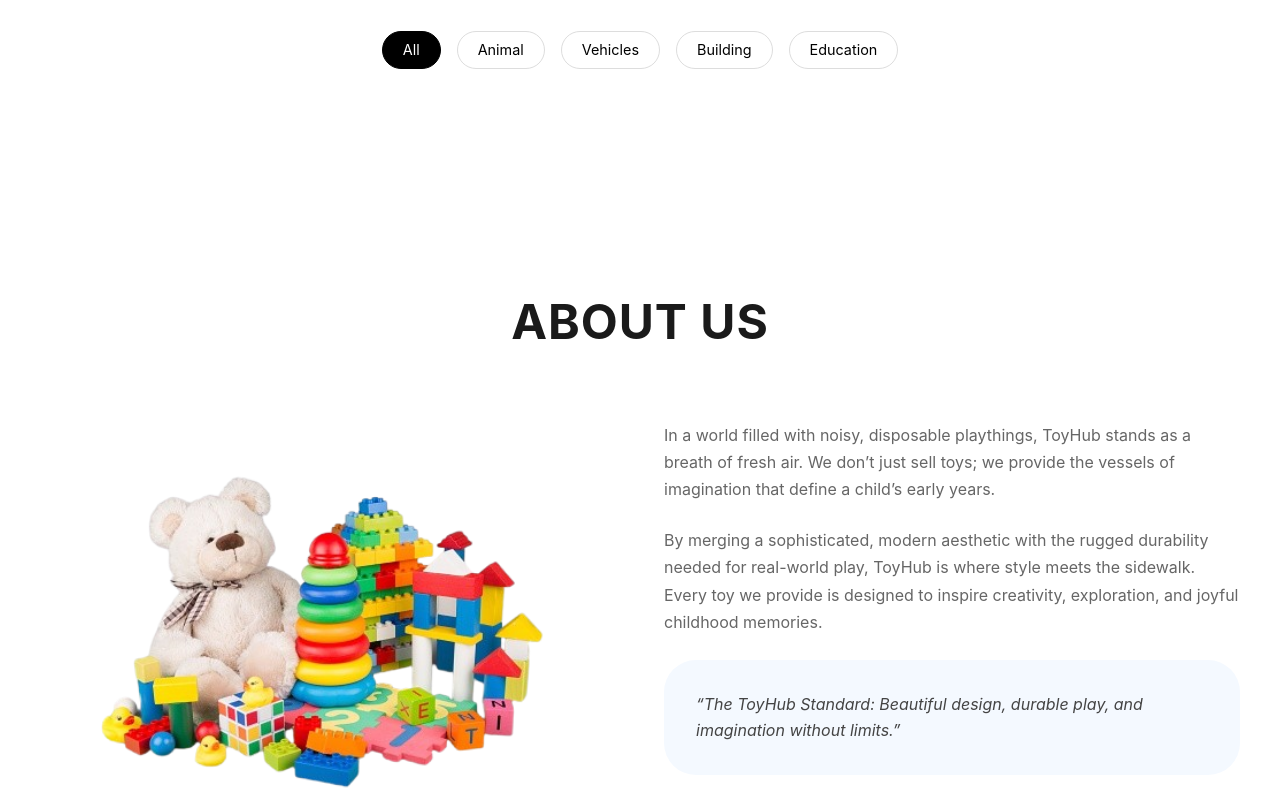
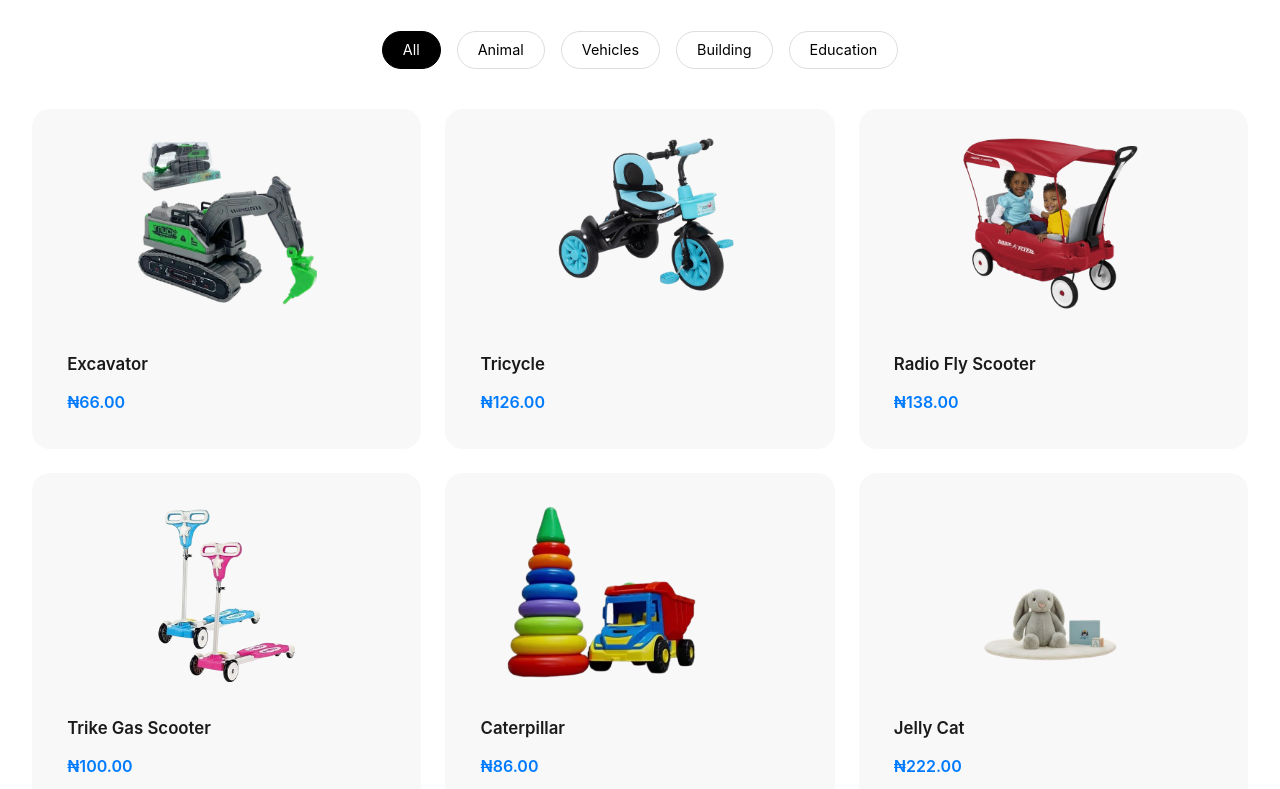
Before and after one commit to Chifrica/TheToyHub, a React (Vite) app: page / in a window 1280 px wide. Shown: the part 1133-1922 px from the top of the page. Built offline with nearby package versions, Linux system fonts and the light colour scheme.

Commit message:
corrected the product-card to product-cards in the store

```diff
--- a/src/screens/stores/index.tsx
+++ b/src/screens/stores/index.tsx
@@ -84,7 +84,7 @@
       <h2 className="section-title">Our Store</h2>
       <div className="product-grid">
         {products.filter(p => p.name.toLowerCase().includes(searchTerm.toLowerCase()) || p.description.toLowerCase().includes(searchTerm.toLowerCase())).map((product) => (
-          <div key={product.id} className="product-card">
+          <div key={product.id} className="product-cards">
             <div className="product-image-container">
               <img src={product.img} alt={product.name} />
             </div>
--- a/src/screens/stores/styles.css
+++ b/src/screens/stores/styles.css
@@ -16,16 +16,16 @@
     gap: 1.5rem;
 }
 
-.product-card {
+.product-cards {
     background: #f8f8f8;
     border-radius: 8px;
     overflow: hidden;
     box-shadow: 0 2px 8px rgba(0, 0, 0, 0.1);
     transition: transform 0.2s ease, box-shadow 0.2s ease;
-    height: auto;
+    /* height: auto; */
 }
 
-.product-card:hover {
+.product-cards:hover {
     transform: translateY(-2px);
     box-shadow: 0 4px 16px rgba(0, 0, 0, 0.15);
 }
```
Also changed, not shown: src/screens/productsGrid/index.tsx (+8 -2 lines).
